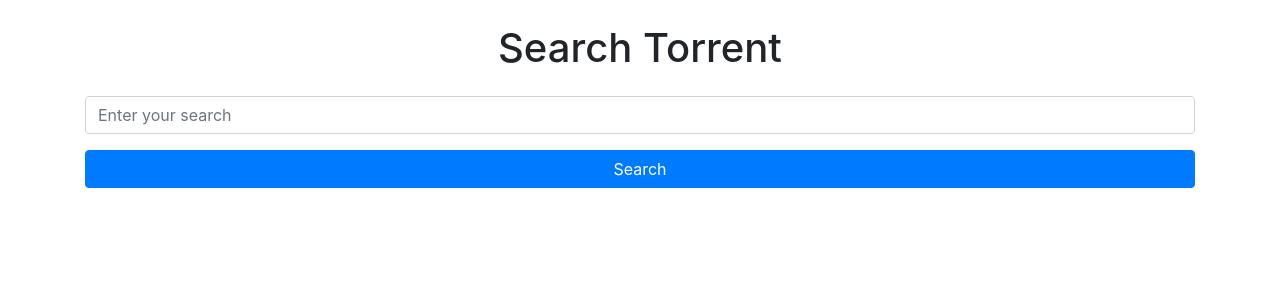
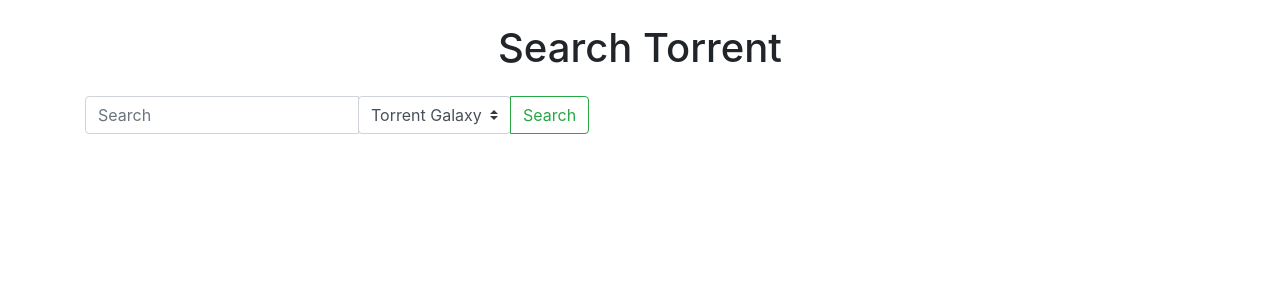
Before and after one commit to xpuska513/torrent-app, a Flask app: page / in a window 1280 px wide. Shown: the part 56-356 px from the top of the page. Run offline with Flask 3, Linux system fonts and the light colour scheme; some libraries are stand-ins or nearby versions.

Commit message:
Add multiple trackers support

```diff
--- a/main.py
+++ b/main.py
@@ -25,8 +25,9 @@ def home():
 @app.route('/search', methods=['GET', 'POST'])
 def search():
     if request.method == 'POST':
-        query = request.form.get('q')
-        response = requests.get(f'{torrent_api_url}?site=tgx&query={query}')
+        query = request.form.get('query')
+        site = request.form.get('site')
+        response = requests.get(f'{torrent_api_url}?site={site}&query={query}')
         results = response.json()
         print("[DEBUG]", results)
         if 'error' in results:
--- a/templates/index.html
+++ b/templates/index.html
@@ -15,15 +15,24 @@
                 {% endfor %}
             {% endif %}
         {% endwith %}
+        <form class="form-inline my-2 my-lg-0" action="/search" method="post">
+        <div class="input-group mb-3">
+            <input type="text" class="form-control" placeholder="Search" aria-label="Search" name="query" required>
+            <div class="input-group-append">
+              <select class="custom-select" name="site">
+                <option selected value="tgx">Torrent Galaxy</option>
+                <option value="1337x">1337x</option>
+                <option value="piratebay">PirateBay</option>
+                <!-- Add more sites as options here -->
+              </select>
+            </div>
+            <div class="input-group-append">
+              <button class="btn btn-outline-success" type="submit">Search</button>
+            </div>
+        </div>
+        </form>
 
-        <form action="/search" method="post">
-            <div class="form-group">
-                <input type="text" name="q" class="form-control" placeholder="Enter your search" required>
-            </div>
-            <div class="form-group">
-                <button type="submit" class="btn btn-primary btn-block">Search</button>
-            </div>
-        </form>
+
     </div>
 </body>
 </html>
```
